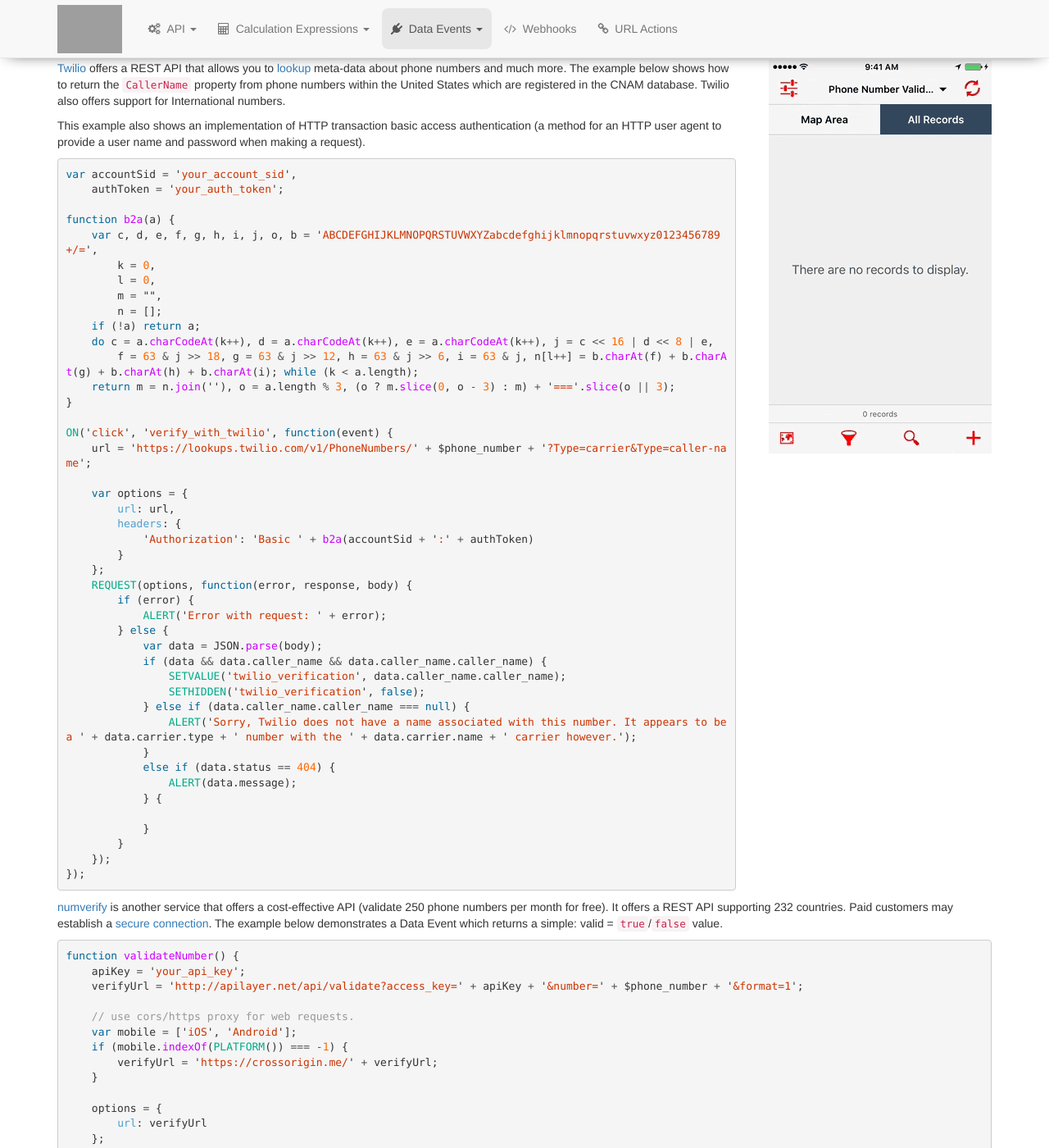
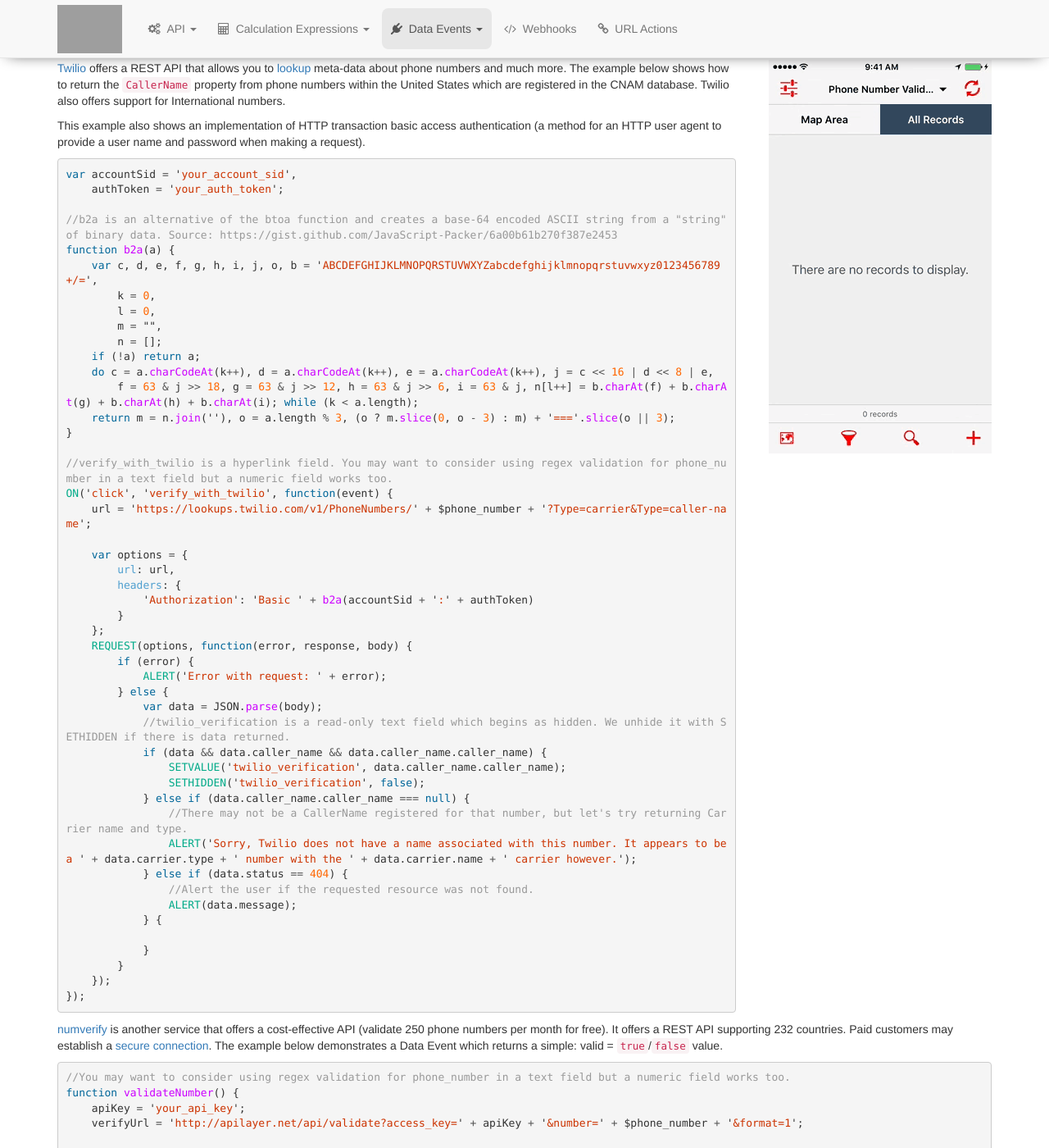
Before and after one commit to rylincoln/developer.fulcrumapp.com, a Jekyll site: the page built from _data-event-examples/phone-number-validation.md, in a window 1280 px wide and 1400 px high, scrolled down 217 px. Shown: the whole window at 82% size. Built offline with Jekyll 4.4.1, drawn with Linux system fonts in a browser that asks for light colours; nearby versions of some CDN libraries; some of the changed text lies outside the part shown; grey boxes are pictures that could not be loaded.

Commit message:
adding source and comments

````diff
--- a/_data-event-examples/phone-number-validation.md
+++ b/_data-event-examples/phone-number-validation.md
@@ -22,6 +22,7 @@ This example also shows an implementation of HTTP transaction basic access authe
 var accountSid = 'your_account_sid',
     authToken = 'your_auth_token';
 
+//b2a is an alternative of the btoa function and creates a base-64 encoded ASCII string from a "string" of binary data. Source: https://gist.github.com/JavaScript-Packer/6a00b61b270f387e2453
 function b2a(a) {
     var c, d, e, f, g, h, i, j, o, b = 'ABCDEFGHIJKLMNOPQRSTUVWXYZabcdefghijklmnopqrstuvwxyz0123456789+/=',
         k = 0,
@@ -34,6 +35,7 @@ function b2a(a) {
     return m = n.join(''), o = a.length % 3, (o ? m.slice(0, o - 3) : m) + '==='.slice(o || 3);
 }
 
+//verify_with_twilio is a hyperlink field. You may want to consider using regex validation for phone_number in a text field but a numeric field works too.
 ON('click', 'verify_with_twilio', function(event) {
     url = 'https://lookups.twilio.com/v1/PhoneNumbers/' + $phone_number + '?Type=carrier&Type=caller-name';
 
@@ -48,13 +50,15 @@ ON('click', 'verify_with_twilio', function(event) {
             ALERT('Error with request: ' + error);
         } else {
             var data = JSON.parse(body);
+            //twilio_verification is a read-only text field which begins as hidden. We unhide it with SETHIDDEN if there is data returned.
             if (data && data.caller_name && data.caller_name.caller_name) {
                 SETVALUE('twilio_verification', data.caller_name.caller_name);
                 SETHIDDEN('twilio_verification', false);
             } else if (data.caller_name.caller_name === null) {
+                //There may not be a CallerName registered for that number, but let's try returning Carrier name and type.
                 ALERT('Sorry, Twilio does not have a name associated with this number. It appears to be a ' + data.carrier.type + ' number with the ' + data.carrier.name + ' carrier however.');
-            }
-            else if (data.status == 404) {
+            } else if (data.status == 404) {
+                //Alert the user if the requested resource was not found.
                 ALERT(data.message);
             } {
 
@@ -67,6 +71,7 @@ ON('click', 'verify_with_twilio', function(event) {
 [numverify](https://numverify.com/) is another service that offers a cost-effective API (validate 250 phone numbers per month for free). It offers a REST API supporting 232 countries. Paid customers may establish a [secure connection](https://numverify.com/documentation#https). The example below demonstrates a Data Event which returns a simple: valid = `true`/`false` value.
 
 ```js
+//You may want to consider using regex validation for phone_number in a text field but a numeric field works too.
 function validateNumber() {
     apiKey = 'your_api_key';
     verifyUrl = 'http://apilayer.net/api/validate?access_key=' + apiKey + '&number=' + $phone_number + '&format=1';
@@ -86,11 +91,13 @@ function validateNumber() {
             ALERT('Error with request: ' + error);
         } else {
             var data = JSON.parse(body);
+            //valid_via_numverify is a read-only text field which begins as hidden. We unhide it with SETHIDDEN when data is returned.
             SETVALUE('valid_via_numverify', data.valid);
             SETHIDDEN('valid_via_numverify', false);
         }
     });
 
 }
+//verify_with_numverify is a hyperlink field.
 ON('click', 'verify_with_numverify', validateNumber);
 ```
````
